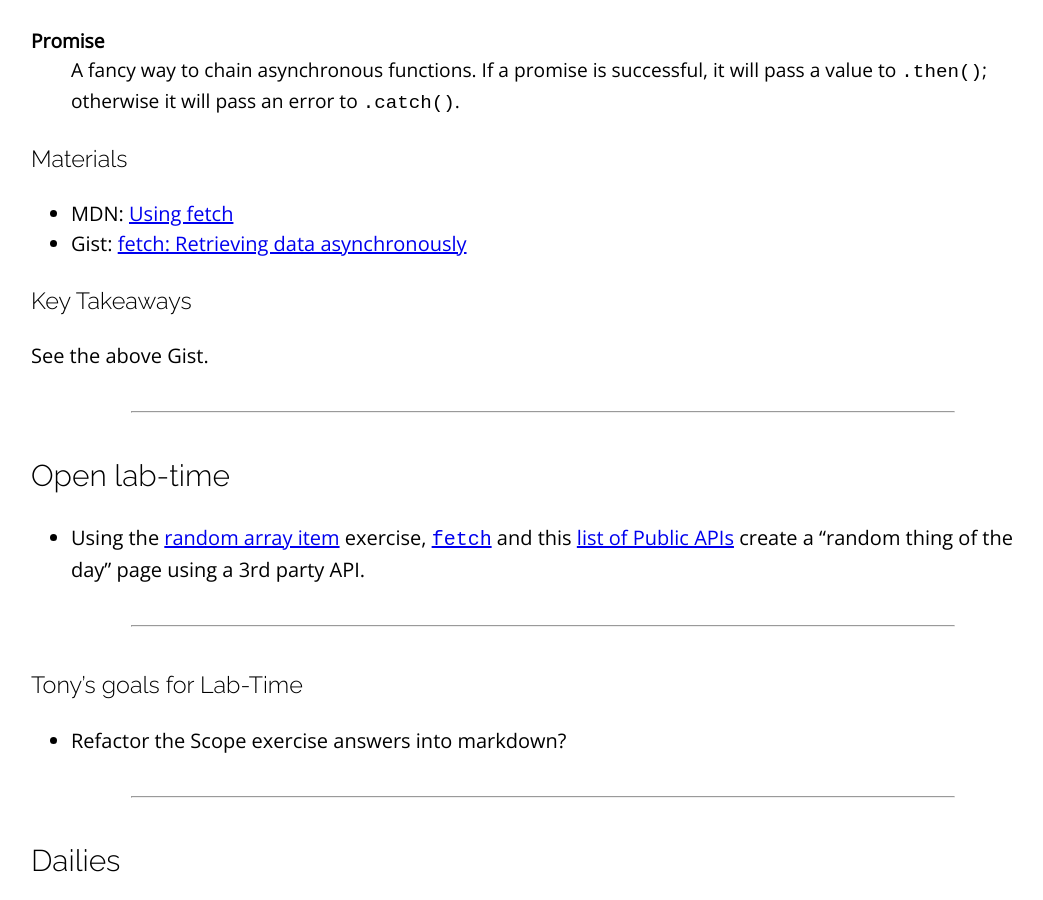
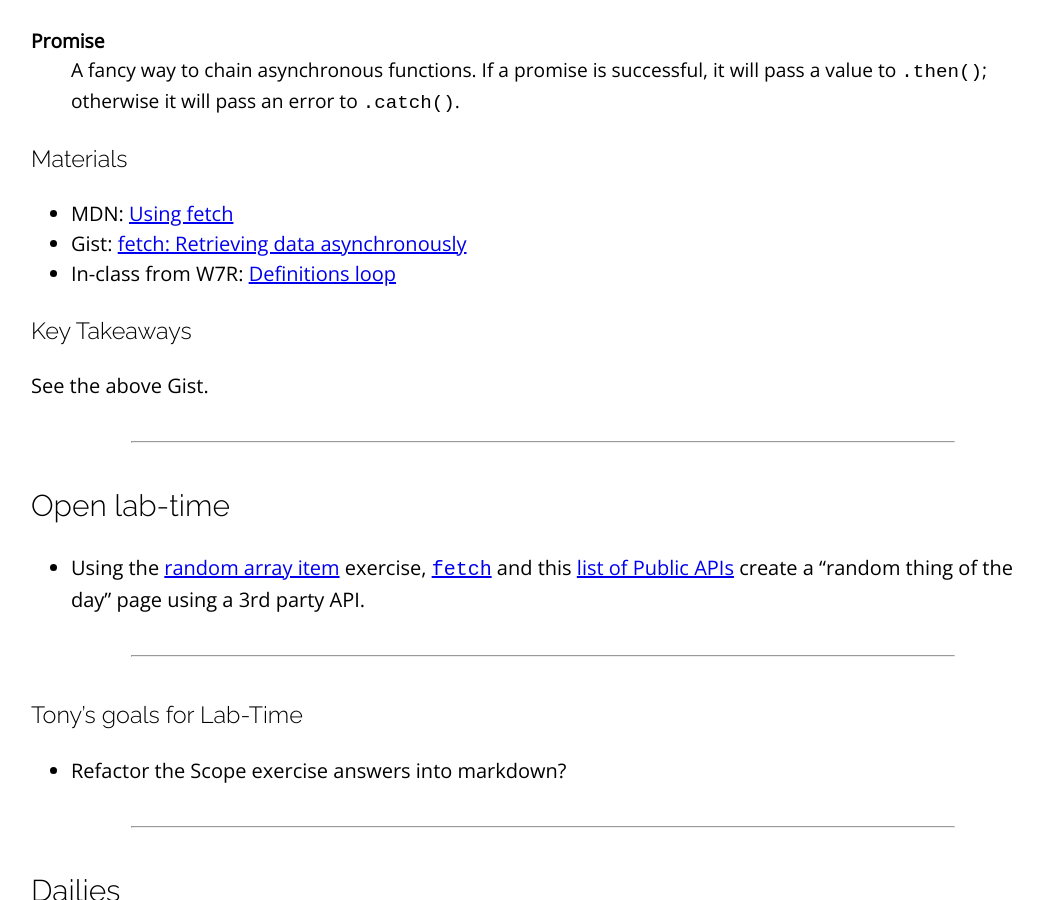
Before and after one commit to sait-wbdv/winter-2021, a Jekyll site: the page built from _posts/2021-03-05-fetch-promises.md, in a window 1280 px wide and 900 px high, scrolled down 3617 px. Shown: the whole window, without its empty margins (97-1140 px from the left). Built offline with Jekyll 4.4.1, drawn with Linux system fonts in a browser that asks for light colours; nearby versions of some CDN libraries.

Commit message:
added example loop

```diff
--- a/_posts/2021-03-05-fetch-promises.md
+++ b/_posts/2021-03-05-fetch-promises.md
@@ -97,6 +97,7 @@ Promise
 ### Materials
 - MDN: [Using fetch](https://developer.mozilla.org/en-US/docs/Web/API/Fetch_API/Using_Fetch)
 - Gist: [fetch: Retrieving data asynchronously](https://gist.github.com/acidtone/33304c82f8d22e9a330003b19a147303)
+- In-class from W7R: [Definitions loop](https://github.com/sait-wbdv/in-class/tree/main/w7r/4-objects)
 
 ### Key Takeaways
 See the above Gist.
```
